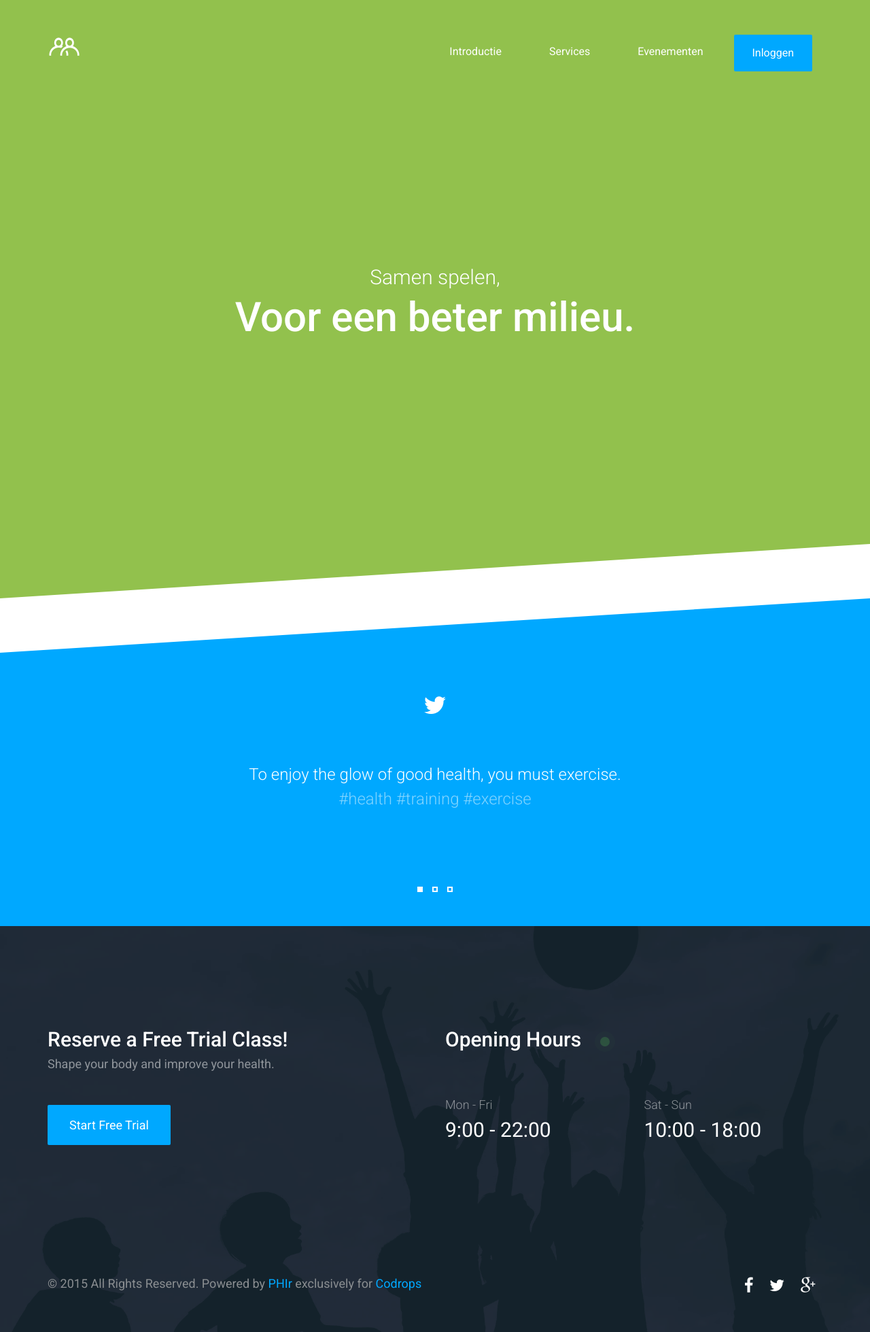
After one commit to Nohsey/ontmoetingsplein, a PHP site: page /profilepage.html in a window 1280 px wide. The commit adds this page. Shown: the whole page at 68% size. Run offline with PHP 8.4, Linux system fonts and the light colour scheme.

Commit message:
footer change + new page

```diff
--- a/inaweek/css/cardio.css
+++ b/inaweek/css/cardio.css
@@ -660,7 +660,7 @@ section {
 
 footer {
 	padding: 140px 0 40px;
-	background: url('../img/footer.jpg');
+	background: url('../img/footer.png');
 	-webkit-background-size: cover;
 	background-size: cover;
 }
--- /dev/null
+++ b/inaweek/profilepage.html
@@ -0,0 +1,185 @@
+<!DOCTYPE html>
+<html lang="en">
+
+<head>
+    <meta charset="UTF-8">
+    <meta http-equiv="X-UA-Compatible" content="IE=edge">
+    <meta name="viewport" content="width=device-width, initial-scale=1">
+    <title>Profiel</title>
+    <meta name="description" content="Cardio is a free one page template made exclusively for Codrops by Luka Cvetinovic" />
+    <meta name="keywords" content="html template, css, free, one page, gym, fitness, web design" />
+    <meta name="author" content="Luka Cvetinovic for Codrops" />
+    <!-- Favicons (created with http://realfavicongenerator.net/)-->
+    <link rel="apple-touch-icon" sizes="57x57" href="img/favicons/apple-touch-icon-57x57.png">
+    <link rel="apple-touch-icon" sizes="60x60" href="img/favicons/apple-touch-icon-60x60.png">
+    <link rel="icon" type="image/png" href="img/favicons/favicon-32x32.png" sizes="32x32">
+    <link rel="icon" type="image/png" href="img/favicons/favicon-16x16.png" sizes="16x16">
+    <link rel="manifest" href="img/favicons/manifest.json">
+    <link rel="shortcut icon" href="img/favicons/favicon.ico">
+    <meta name="msapplication-TileColor" content="#00a8ff">
+    <meta name="msapplication-config" content="img/favicons/browserconfig.xml">
+    <meta name="theme-color" content="#ffffff">
+    <!-- Normalize -->
+    <link rel="stylesheet" type="text/css" href="css/normalize.css">
+    <!-- Bootstrap -->
+    <link rel="stylesheet" type="text/css" href="css/bootstrap.css">
+    <!-- Owl -->
+    <link rel="stylesheet" type="text/css" href="css/owl.css">
+    <!-- Animate.css -->
+    <link rel="stylesheet" type="text/css" href="css/animate.css">
+    <!-- Font Awesome -->
+    <link rel="stylesheet" type="text/css" href="fonts/font-awesome-4.1.0/css/font-awesome.min.css">
+    <!-- Elegant Icons -->
+    <link rel="stylesheet" type="text/css" href="fonts/eleganticons/et-icons.css">
+    <!-- Main style -->
+    <link rel="stylesheet" type="text/css" href="css/cardio.css">
+</head>
+
+<body>
+    <div class="preloader">
+        <img src="img/loader.gif" alt="Preloader image">
+    </div>
+    <nav class="navbar">
+        <div class="container">
+            <!-- Brand and toggle get grouped for better mobile display -->
+            <div class="navbar-header">
+                <button type="button" class="navbar-toggle collapsed" data-toggle="collapse" data-target="#bs-example-navbar-collapse-1">
+					<span class="sr-only">Toggle navigation</span>
+					<span class="icon-bar"></span>
+					<span class="icon-bar"></span>
+					<span class="icon-bar"></span>
+				</button>
+                <a class="navbar-brand" href="#"><img src="img/logo.png" data-active-url="img/logo-active.png" alt=""></a>
+            </div>
+            <!-- Collect the nav links, forms, and other content for toggling -->
+            <div class="collapse navbar-collapse" id="bs-example-navbar-collapse-1">
+                <ul class="nav navbar-nav navbar-right main-nav">
+                    <li><a href="#intro">Introductie</a></li>
+                    <li><a href="#services">Services</a></li>
+                    <li><a href="evenementen.html">Evenementen</a>
+                        <li><a href="#" data-toggle="modal" data-target="#modal1" class="btn btn-blue">Inloggen</a></li>
+                </ul>
+            </div>
+            <!-- /.navbar-collapse -->
+        </div>
+        <!-- /.container-fluid -->
+    </nav>
+    <header id="intro">
+        <div class="container">
+            <div class="table">
+                <div class="header-text">
+                    <div class="row">
+                        <div class="col-md-12 text-center">
+                            <h3 class="light white">Samen spelen,</h3>
+                            <h1 class="white typed">Voor een beter milieu.</h1>
+                        </div>
+                    </div>
+                </div>
+            </div>
+        </div>
+    </header>
+    <section>
+        <div class="cut cut-top"></div>
+        <div class="container">
+            <div class="intro-table intro-table-first" style="width: 200%; background-color: #1ABC9C;">
+
+            </div>
+        </div>
+        <div class="cut cut-bottom"></div>
+    </section>
+    <section class="section section-padded blue-bg">
+        <div class="container">
+            <div class="row">
+                <div class="col-md-8 col-md-offset-2">
+                    <div class="owl-twitter owl-carousel">
+                        <div class="item text-center">
+                            <i class="icon fa fa-twitter"></i>
+                            <h4 class="white light">To enjoy the glow of good health, you must exercise.</h4>
+                            <h4 class="light-white light">#health #training #exercise</h4>
+                        </div>
+                        <div class="item text-center">
+                            <i class="icon fa fa-twitter"></i>
+                            <h4 class="white light">To enjoy the glow of good health, you must exercise.</h4>
+                            <h4 class="light-white light">#health #training #exercise</h4>
+                        </div>
+                        <div class="item text-center">
+                            <i class="icon fa fa-twitter"></i>
+                            <h4 class="white light">To enjoy the glow of good health, you must exercise.</h4>
+                            <h4 class="light-white light">#health #training #exercise</h4>
+                        </div>
+                    </div>
+                </div>
+            </div>
+        </div>
+    </section>
+    <div class="modal fade" id="modal1" tabindex="-1" role="dialog" aria-labelledby="myModalLabel" aria-hidden="true">
+        <div class="modal-dialog">
+            <div class="modal-content modal-popup">
+                <a href="#" class="close-link"><i class="icon_close_alt2"></i></a>
+                <h3 class="white">Inloggen</h3>
+                <form action="" class="popup-form">
+                    <input type="text" class="form-control form-white" placeholder="Gebruikersnaam">
+                    <input type="password" class="form-control form-white" placeholder="Wachtwoord">
+                    <div class="checkbox-holder text-left">
+                        <div class="checkbox">
+                            <input type="checkbox" value="None" id="squaredOne" name="check" />
+                            <label for="squaredOne"><span>Onthoud mijn gegevens</span></label>
+                        </div>
+                    </div>
+                    <button type="submit" class="btn btn-submit">Inloggen</button>
+                </form>
+            </div>
+        </div>
+    </div>
+    <footer>
+        <div class="container">
+            <div class="row">
+                <div class="col-sm-6 text-center-mobile">
+                    <h3 class="white">Reserve a Free Trial Class!</h3>
+                    <h5 class="light regular light-white">Shape your body and improve your health.</h5>
+                    <a href="#" class="btn btn-blue ripple trial-button">Start Free Trial</a>
+                </div>
+                <div class="col-sm-6 text-center-mobile">
+                    <h3 class="white">Opening Hours <span class="open-blink"></span></h3>
+                    <div class="row opening-hours">
+                        <div class="col-sm-6 text-center-mobile">
+                            <h5 class="light-white light">Mon - Fri</h5>
+                            <h3 class="regular white">9:00 - 22:00</h3>
+                        </div>
+                        <div class="col-sm-6 text-center-mobile">
+                            <h5 class="light-white light">Sat - Sun</h5>
+                            <h3 class="regular white">10:00 - 18:00</h3>
+                        </div>
+                    </div>
+                </div>
+            </div>
+            <div class="row bottom-footer text-center-mobile">
+                <div class="col-sm-8">
+                    <p>&copy; 2015 All Rights Reserved. Powered by <a href="http://www.phir.co/">PHIr</a> exclusively for <a href="http://tympanus.net/codrops/">Codrops</a></p>
+                </div>
+                <div class="col-sm-4 text-right text-center-mobile">
+                    <ul class="social-footer">
+                        <li><a href="http://www.facebook.com/pages/Codrops/159107397912"><i class="fa fa-facebook"></i></a></li>
+                        <li><a href="http://www.twitter.com/codrops"><i class="fa fa-twitter"></i></a></li>
+                        <li><a href="https://plus.google.com/101095823814290637419"><i class="fa fa-google-plus"></i></a></li>
+                    </ul>
+                </div>
+            </div>
+        </div>
+    </footer>
+    <!-- Holder for mobile navigation -->
+    <div class="mobile-nav">
+        <ul>
+        </ul>
+        <a href="#" class="close-link"><i class="arrow_up"></i></a>
+    </div>
+    <!-- Scripts -->
+    <script src="js/jquery-1.11.1.min.js"></script>
+    <script src="js/owl.carousel.min.js"></script>
+    <script src="js/bootstrap.min.js"></script>
+    <script src="js/wow.min.js"></script>
+    <script src="js/jquery.onepagenav.js"></script>
+    <script src="js/main.js"></script>
+</body>
+
+</html>
```
Also changed, not shown: inaweek/img/footer.png (added).
